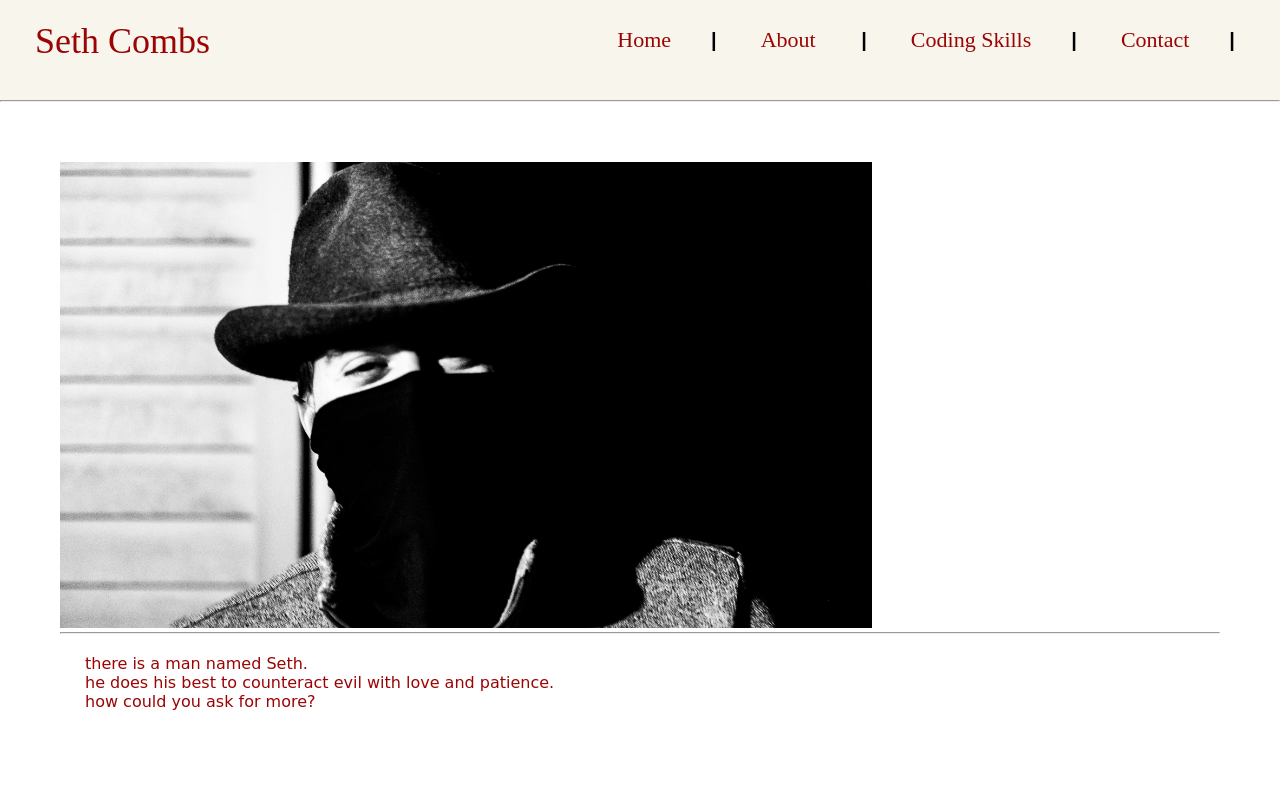
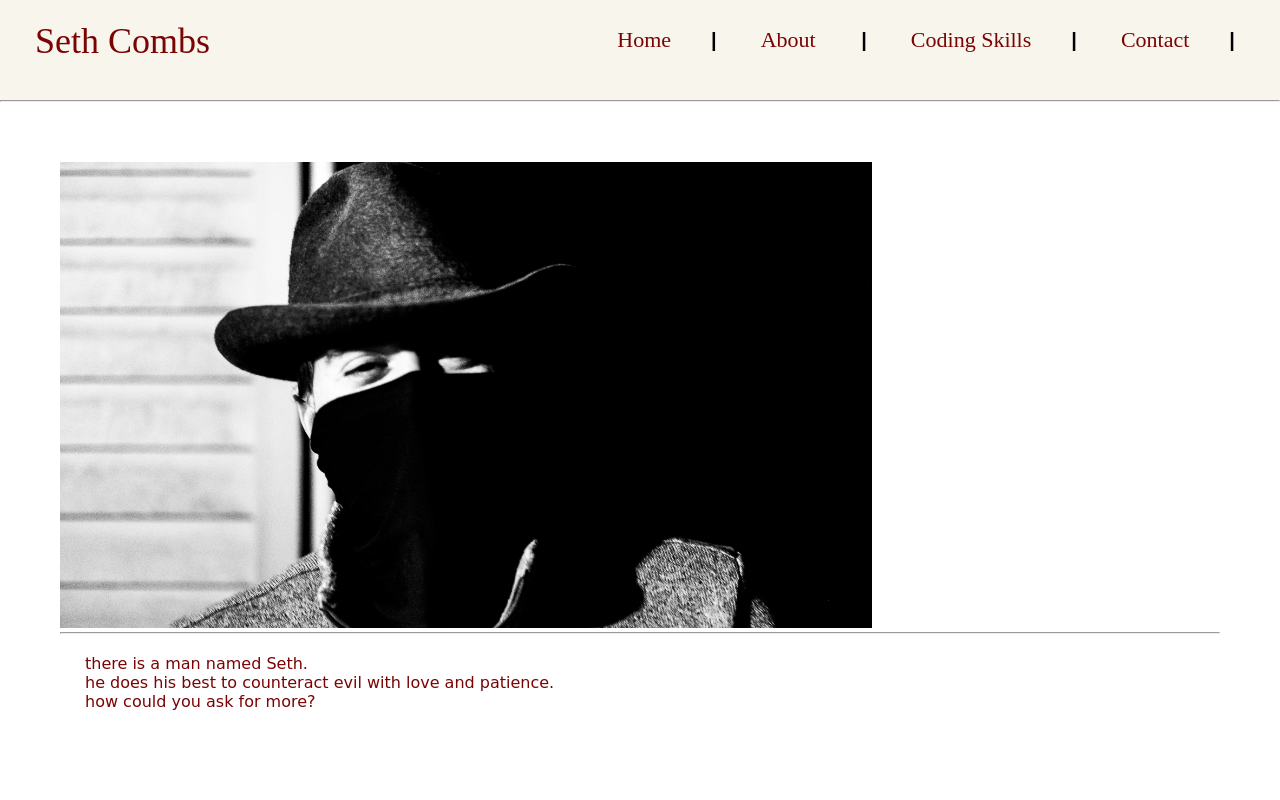
Before and after one commit to Seth-Combs/sethresume-scroll-guthub, a plain HTML site: page index.html in a window 1280 px wide. Shown: the top 800 px of the page. Drawn offline with Linux system fonts and the light colour scheme.

Commit message:
cleaned up CSS, straightened all the lines

```diff
--- a/css/styles.css
+++ b/css/styles.css
@@ -1,8 +1,9 @@
 /*CSS rest*/
 
-html, body {
-    max-width: 100%;
+html, body {max-width: 100%;
+
             padding-top: 100;
+
 }
 
 
@@ -11,7 +12,7 @@ html, body {
 
         --black: #000;
 
-        --red: rgb(156, 4, 4);
+        --red: rgb(122, 4, 4);
 
         --white: #fff;
 
@@ -29,11 +30,9 @@ html, body {
 
 
 
-*{ margin: 0;
+*{margin: 0;
 
   padding: 0;
-
-
 
   font-family:baskerville;
 }
@@ -131,9 +130,7 @@ section{padding: 60px;
 
 
 
-#intro{
-
-    background-color: var(--white) ;
+#intro{background-color: var(--white) ;
 
        height: 112px;
 
@@ -146,13 +143,12 @@ section{padding: 60px;
 #intro p{ font-family: cursive ;
 
 
-
 }
 
 
 
 
-#about{  background-size: cover;
+#about{ background-size: cover;
 
         background-color: var(--white);
 
```
Lines whose indentation alone changed are shown as unchanged.
